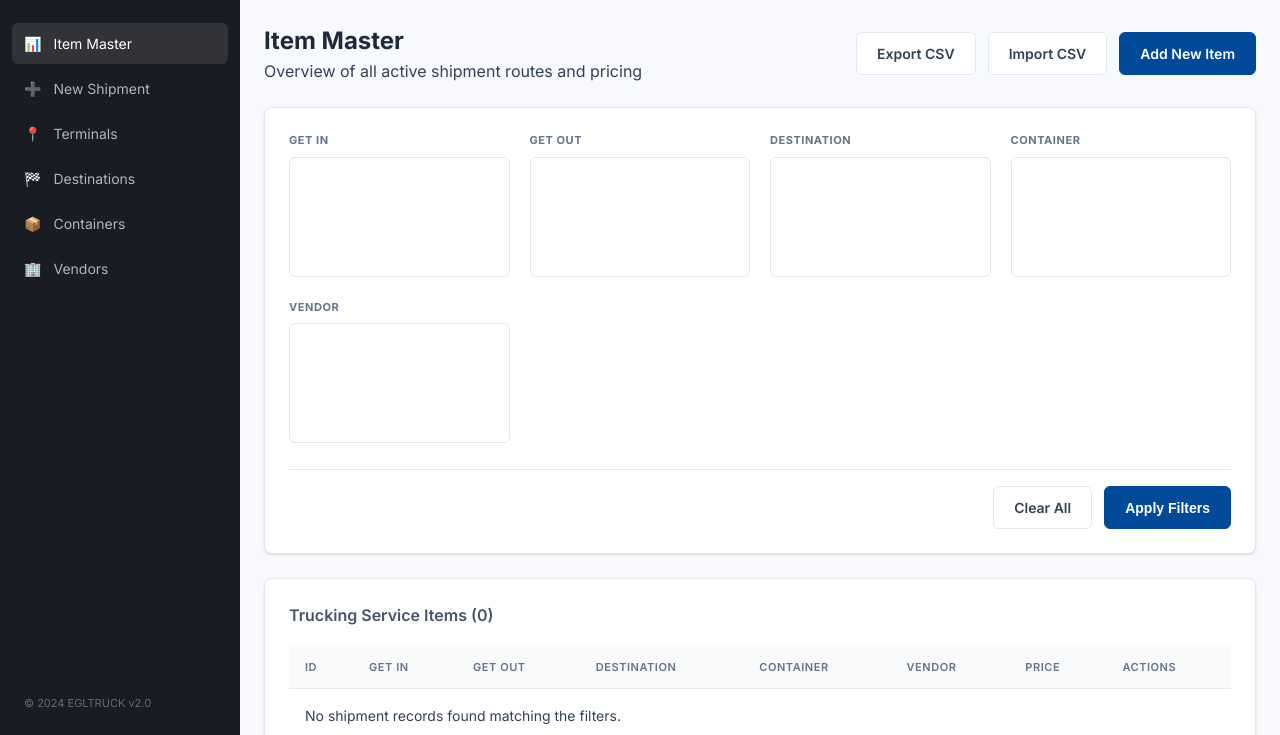
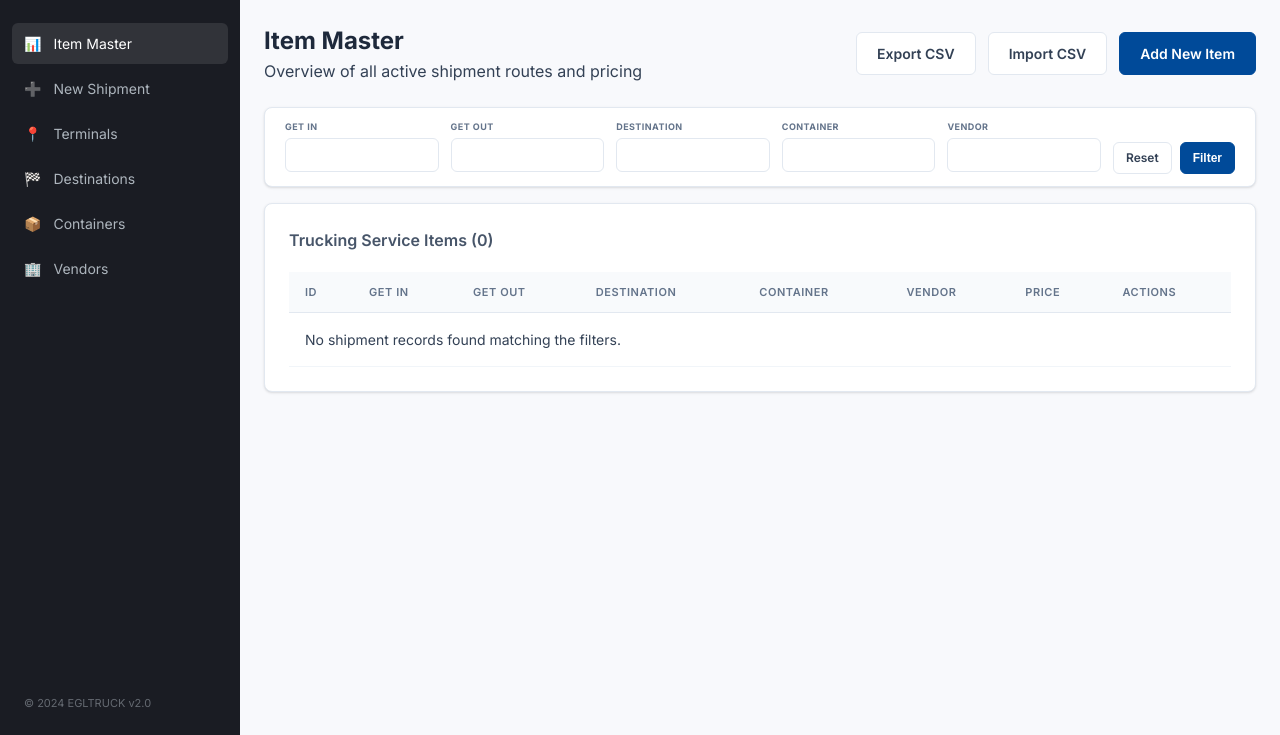
Before and after one commit to bemwathabet/Test1, a PHP site: page / in a window 1280 px wide. Shown: the part 65-800 px from the top of the page. Run offline with PHP 8.4, Linux system fonts and the light colour scheme; data comes from the database, SQL or seed files in the repository; lists and menus that the app fills with data are empty.

Commit message:
Condense Item Master filters into a compact single-line layout.
- Redesigned the filter section to use a horizontal flex layout, fitting all 5 filter fields and action buttons on a single line.
- Dramatically reduced the height of multi-select fields and adjusted font sizes for maximum vertical space efficiency.
- Replaced the "Apply Filters" button with a smaller "Filter" button and moved the "Reset" link inline.
- Optimized padding and margins throughout the filter section to maximize screen real estate for the shipment table.

Co-authored-by: bemwathabet <295665427+bemwathabet@users.noreply.github.com>

```diff
--- a/index.php
+++ b/index.php
@@ -109,7 +109,7 @@ function is_selected($val, $arr) {
                     <div class="filter-grid">
                         <div class="filter-group">
                             <label>Get In</label>
-                            <select name="f_get_in[]" multiple>
+                            <select name="f_get_in[]" multiple title="Hold Ctrl to select multiple">
                                 <?php foreach ($terminals as $t): ?>
                                     <option value="<?php echo $t['id']; ?>" <?php echo is_selected($t['id'], $f_get_in); ?>>
                                         <?php echo htmlspecialchars($t['name']); ?>
@@ -119,7 +119,7 @@ function is_selected($val, $arr) {
                         </div>
                         <div class="filter-group">
                             <label>Get Out</label>
-                            <select name="f_get_out[]" multiple>
+                            <select name="f_get_out[]" multiple title="Hold Ctrl to select multiple">
                                 <?php foreach ($terminals as $t): ?>
                                     <option value="<?php echo $t['id']; ?>" <?php echo is_selected($t['id'], $f_get_out); ?>>
                                         <?php echo htmlspecialchars($t['name']); ?>
@@ -129,7 +129,7 @@ function is_selected($val, $arr) {
                         </div>
                         <div class="filter-group">
                             <label>Destination</label>
-                            <select name="f_dest[]" multiple>
+                            <select name="f_dest[]" multiple title="Hold Ctrl to select multiple">
                                 <?php foreach ($destinations as $d): ?>
                                     <option value="<?php echo $d['id']; ?>" <?php echo is_selected($d['id'], $f_dest); ?>>
                                         <?php echo htmlspecialchars($d['name']); ?>
@@ -139,7 +139,7 @@ function is_selected($val, $arr) {
                         </div>
                         <div class="filter-group">
                             <label>Container</label>
-                            <select name="f_container[]" multiple>
+                            <select name="f_container[]" multiple title="Hold Ctrl to select multiple">
                                 <?php foreach ($containers as $c): ?>
                                     <option value="<?php echo $c['id']; ?>" <?php echo is_selected($c['id'], $f_container); ?>>
                                         <?php echo htmlspecialchars($c['reference']); ?>
@@ -149,7 +149,7 @@ function is_selected($val, $arr) {
                         </div>
                         <div class="filter-group">
                             <label>Vendor</label>
-                            <select name="f_vendor[]" multiple>
+                            <select name="f_vendor[]" multiple title="Hold Ctrl to select multiple">
                                 <?php foreach ($vendors as $v): ?>
                                     <option value="<?php echo $v['id']; ?>" <?php echo is_selected($v['id'], $f_vendor); ?>>
                                         <?php echo htmlspecialchars($v['name']); ?>
@@ -159,8 +159,8 @@ function is_selected($val, $arr) {
                         </div>
                     </div>
                     <div class="filter-actions">
-                        <a href="index.php" class="btn">Clear All</a>
-                        <button type="submit" class="btn btn-primary">Apply Filters</button>
+                        <a href="index.php" class="btn">Reset</a>
+                        <button type="submit" class="btn btn-primary">Filter</button>
                     </div>
                 </form>
             </section>
--- a/style.css
+++ b/style.css
@@ -248,42 +248,54 @@ input:focus, select:focus {
 /* Filter Section */
 .filter-section {
     background: #fff;
-    padding: 24px;
+    padding: 12px 20px;
     border-radius: 8px;
     border: 1px solid var(--border-color);
-    margin-bottom: 24px;
+    margin-bottom: 16px;
     box-shadow: var(--shadow);
 }
 
+.filter-section form {
+    display: flex;
+    align-items: flex-end;
+    gap: 12px;
+}
+
 .filter-grid {
-    display: grid;
-    grid-template-columns: repeat(auto-fit, minmax(200px, 1fr));
-    gap: 20px;
+    display: flex;
+    flex: 1;
+    gap: 12px;
+}
+
+.filter-group {
+    flex: 1;
 }
 
 .filter-group label {
     display: block;
-    font-size: 11px;
+    font-size: 9px;
     font-weight: 700;
     color: #64748b;
-    margin-bottom: 8px;
+    margin-bottom: 4px;
     text-transform: uppercase;
     letter-spacing: 0.05em;
 }
 
 .filter-group select[multiple] {
-    height: 120px;
-    padding: 8px;
-    background-image: none; /* Remove default arrow for multi-select */
+    height: 34px;
+    padding: 4px 8px;
+    font-size: 12px;
+    background-image: none;
 }
 
 .filter-actions {
     display: flex;
-    gap: 12px;
-    margin-top: 24px;
-    justify-content: flex-end;
-    padding-top: 16px;
-    border-top: 1px solid var(--border-color);
+    gap: 8px;
+}
+
+.filter-actions .btn {
+    padding: 6px 12px;
+    font-size: 12px;
 }
 
 /* Action Links */
```
